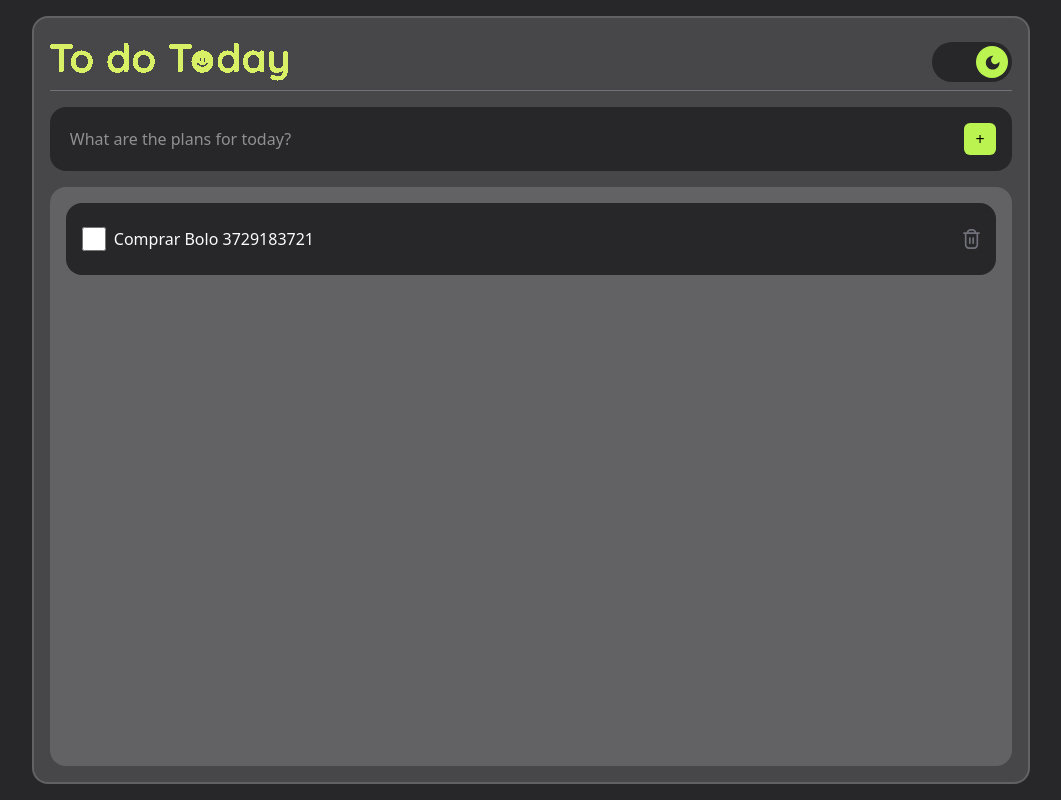
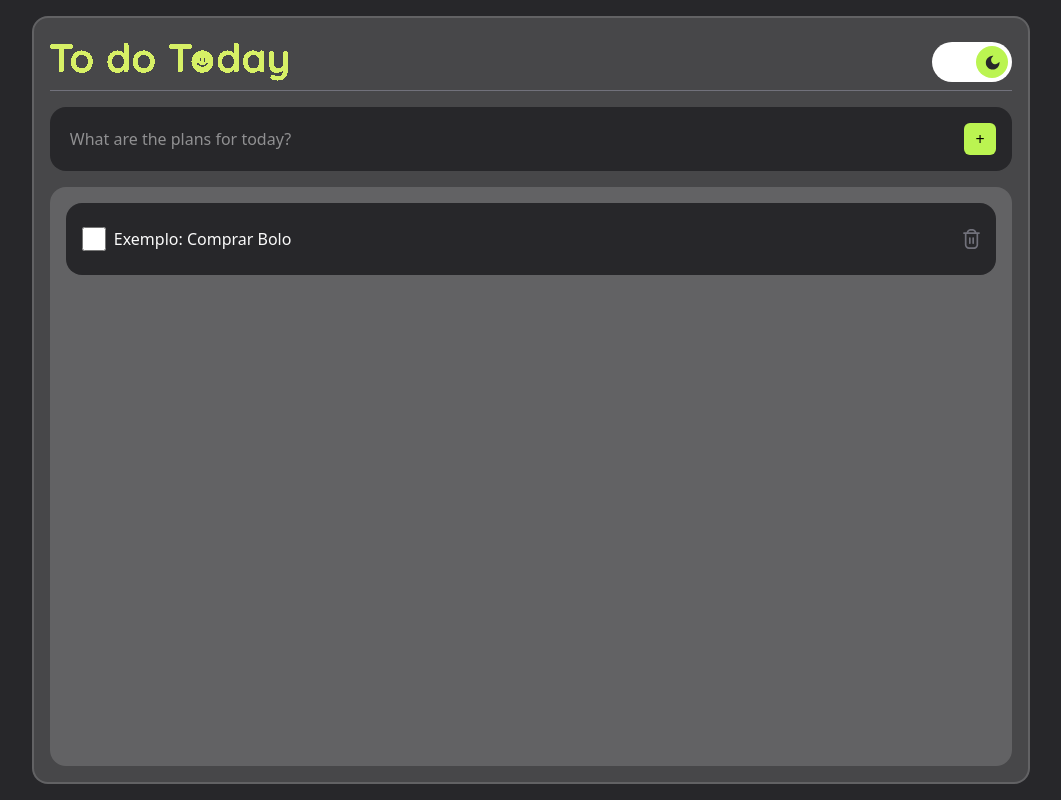
Before and after one commit to belborba/react-to-do-today, a React (Vite) app: page / in a window 1280 px wide. Shown: the whole page, without its empty margins (109-1170 px from the left). Built offline with nearby package versions, Linux system fonts and the light colour scheme.

Commit message:
Added Theme Context

```diff
--- a/package.json
+++ b/package.json
@@ -11,6 +11,8 @@
     "tailwind:init": "tailwindcss init -p"
   },
   "dependencies": {
+    "@dnd-kit/core": "^6.3.1",
+    "@dnd-kit/sortable": "^10.0.0",
     "@tailwindcss/vite": "^4.1.9",
     "react": "^19.1.0",
     "react-dom": "^19.1.0",
--- a/src/components/MainContainer/maincontainer.tsx
+++ b/src/components/MainContainer/maincontainer.tsx
@@ -1,31 +1,19 @@
-import { useState } from "react";
-import { v4 as uuidv4 } from "uuid";
 import { Header } from "../Header/Header";
 import { TaskInput } from "../TaskInput";
 import { TaskList } from "../TaskList";
-
-//Usar o Contexto
+import { TaskProvider } from "../../contexts/TaskContext";
+import { DndContext } from "@dnd-kit/core";
 
 export const MainContainer = () => {
-  const [list, setList] = useState<Task[]>([
-    { id: "3729183721", label: "Exemplo: Comprar Bolo", done: false },
-  ]);
-
-  const handleTaskAdded = (taskLabel: string) => {
-    const newTask = {
-      id: uuidv4(),
-      label: taskLabel,
-      done: false,
-    };
-
-    setList((prevList) => [...prevList, newTask]); // setList([...list, newTask])
-  };
-
   return (
-    <div className="w-full h-full sm:4/5 md:w-4/5 lg:w-4/5 lx:w-4/5 box-border bg-zinc-50/15 rounded-2xl p-4 flex flex-col gap-4 border-2 border-zinc-50/15">
-      <Header />
-      <TaskInput onTaskAdded={(taskLabel) => handleTaskAdded(taskLabel)} />
-      <TaskList />
-    </div>
+    <TaskProvider>
+      <div className="w-full h-full sm:4/5 md:w-4/5 lg:w-4/5 lx:w-4/5 box-border bg-zinc-50/15 rounded-2xl p-4 flex flex-col gap-4 border-2 border-zinc-50/15">
+        <Header />
+        <TaskInput />
+        <DndContext>
+          <TaskList />
+        </DndContext>
+      </div>
+    </TaskProvider>
   );
 };
--- a/src/components/TaskInput/index.tsx
+++ b/src/components/TaskInput/index.tsx
@@ -1,22 +1,16 @@
 import { useState } from "react";
 import { SquareButton } from "../SquareButton/SquareButton";
+import { useTask } from "../../contexts/TaskContext";
 
-interface TaskInputProps {
-  onTaskAdded: (taskLabel: string) => void;
-}
-
-// Responsável somente por enviar o valor que foi escrito dentro do input
-export const TaskInput: React.FunctionComponent<TaskInputProps> = ({
-  onTaskAdded,
-}) => {
-  // Tipificando a função como um componente react -> O TS vai entender que tem todas propriedade de um componente react. <TaskInputProps> é o componente reac que possui essas Props
+export const TaskInput = () => {
   const [taskInput, setTaskInput] = useState("");
+  const { addTask } = useTask();
 
   const handleAddTask = () => {
     const taskLabel = taskInput.trim();
 
     if (!taskLabel) return;
-    onTaskAdded(taskLabel); // Avisar pro pai que quer adicionar // onTaskAdded(taskLabel) = O handleTaskAdded
+    addTask(taskLabel);
     setTaskInput("");
   };
 
--- a/src/components/TaskList/index.tsx
+++ b/src/components/TaskList/index.tsx
@@ -1,50 +1,118 @@
-import { useState } from "react";
+import { useTask } from "../../contexts/TaskContext";
+import {
+  DndContext,
+  closestCenter,
+  PointerSensor,
+  useSensor,
+  useSensors,
+} from "@dnd-kit/core";
+import type { DragEndEvent } from "@dnd-kit/core";
 
-export const TaskList = () => {
-  const [list, setList] = useState<Task[]>([
-    { id: "3729183721", label: "Comprar Bolo", done: false },
-  ]);
+import {
+  SortableContext,
+  useSortable,
+  verticalListSortingStrategy,
+} from "@dnd-kit/sortable";
 
-  const handleDelete = (id: string) => {
-    setList((prevList) => prevList.filter((task) => task.id !== id));
-  };
+import { CSS } from "@dnd-kit/utilities";
 
-  const handleToggle = (id: string) => {
-    setList((prevList) =>
-      prevList.map((task) =>
-        task.id === id ? { ...task, done: !task.done } : task
-      )
-    );
+const SortableTaskItem = ({
+  id,
+  label,
+  done,
+  onToggle,
+  onDelete,
+}: {
+  id: string;
+  label: string;
+  done: boolean;
+  onToggle: () => void;
+  onDelete: () => void;
+}) => {
+  const {
+    attributes,
+    listeners,
+    setNodeRef,
+    transform,
+    transition,
+    isDragging,
+  } = useSortable({ id });
+
+  const style = {
+    transform: CSS.Transform.toString(transform),
+    transition,
+    opacity: isDragging ? 0.5 : 1,
+    cursor: isDragging ? "grabbing" : "grab",
   };
 
   return (
-    <div className="w-full h-full flex flex-col items-center zinc-50/15 bg-zinc-50/15 rounded-2xl p-4 overflow-y-scroll scrollbar-hidden">
-      <ul className="w-full flex flex-col gap-4">
-        {list.map((item) => (
     <li
-            key={item.id}
-            className="w-full flex gap-4 justify-between items-center bg-zinc-800 p-4 rounded-2xl"
+      ref={setNodeRef}
+      style={style}
+      {...attributes}
+      {...listeners}
+      className="w-full flex gap-4 justify-between items-center bg-zinc-800 p-4 rounded-2xl hover:bg-zinc-700"
     >
       <div className="flex justify-start items-center">
         <input
           type="checkbox"
-                className="accent-lime-300 rounded-md w-[24px] h-[24px] text-black color-gray-500"
-                onChange={() => handleToggle(item.id)}
+          checked={done}
+          className="accent-lime-300 rounded-md w-[24px] h-[24px]"
+          onChange={onToggle}
         />
-              <p className="inline p-2 text-zinc-50">
-                {item.label} {item.id}
-              </p>
+        <p className="inline p-2 text-zinc-50">{label}</p>
       </div>
-            <img
-              onClick={() => handleDelete(item.id)}
-              src="./src/assets/icons/trash-icon.svg"
+      <img onClick={onDelete} src="./src/assets/icons/trash-icon.svg" />
+    </li>
+  );
+};
+
+export const TaskList = () => {
+  const { tasks, reorderTasks, deleteTask, toggleTask } = useTask();
+
+  const sensors = useSensors(
+    useSensor(PointerSensor, {
+      activationConstraint: {
+        distance: 8, // 8px de movimento antes de iniciar o drag
+      },
+    })
+  );
+
+  const handleDragEnd = (event: DragEndEvent) => {
+    const { active, over } = event;
+
+    if (over && active.id !== over.id) {
+      const oldIndex = tasks.findIndex((task) => task.id === active.id);
+      const newIndex = tasks.findIndex((task) => task.id === over.id);
+      reorderTasks(oldIndex, newIndex);
+    }
+  };
+
+  return (
+    <div className="w-full h-full flex flex-col items-center bg-zinc-50/15 rounded-2xl p-4 overflow-y-scroll scrollbar-hidden">
+      <DndContext
+        sensors={sensors}
+        collisionDetection={closestCenter}
+        onDragEnd={handleDragEnd}
+      >
+        <SortableContext
+          items={tasks.map((task) => task.id)}
+          strategy={verticalListSortingStrategy}
+        >
+          <ul className="w-full flex flex-col gap-4">
+            {tasks.map((item) => (
+              <SortableTaskItem
+                key={item.id}
+                id={item.id}
+                label={item.label}
+                done={item.done}
+                onToggle={() => toggleTask(item.id)}
+                onDelete={() => deleteTask(item.id)}
               />
-          </li>
             ))}
           </ul>
+        </SortableContext>
+      </DndContext>
     </div>
   );
 };
-
-// onDelete -> Preciso saber qual item deletar, preciso mandar um parâmetro para a função para saber qual item deletar
-// Quando clicar vai executar uma função deleteItem
--- a/src/components/ThemeButton/ThemeButton.tsx
+++ b/src/components/ThemeButton/ThemeButton.tsx
@@ -12,6 +12,20 @@ export const ThemeButton = () => {
   return (
     <button
       onClick={handleToggle}
+      className="w-[80px] h-[40px] rounded-full flex flex-col items-end
+        gap-4 p-1 transition duration-500 ease-in-out cursor-pointer relative bg-white dark:bg-black"
+    >
+      <span className="absolute w-8 h-8 flex items-center justify-center p-1.5 bg-lime-300 rounded-full">
+        <img src={toggled ? light : dark} alt="Dark Mode" />
+      </span>
+    </button>
+  );
+};
+
+/*
+ return (
+    <button
+      onClick={handleToggle}
       className={`w-[80px] h-[40px] rounded-full flex flex-col items-end gap-4 p-1 transition duration-500 ease-in-out cursor-pointer relative
         ${toggled ? "bg-white items-start" : "bg-zinc-800 items-end"}`}
     >
@@ -21,3 +35,4 @@ export const ThemeButton = () => {
     </button>
   );
 };
+*/
--- /dev/null
+++ b/src/contexts/TaskContext.tsx
@@ -0,0 +1,75 @@
+import { createContext, useContext, useState } from "react";
+import type { ReactNode } from "react";
+import { v4 as uuidv4 } from "uuid";
+import { arrayMove } from "@dnd-kit/sortable";
+
+interface Task {
+  id: string;
+  label: string;
+  done: boolean;
+}
+
+interface TaskContextData {
+  tasks: Task[];
+  addTask: (label: string) => void;
+  deleteTask: (id: string) => void;
+  toggleTask: (id: string) => void;
+  reorderTasks: (oldIndex: number, newIndex: number) => void;
+}
+
+const TaskContext = createContext<TaskContextData>({} as TaskContextData);
+
+interface TaskProviderProps {
+  children: ReactNode;
+}
+
+export function TaskProvider({ children }: TaskProviderProps) {
+  const [tasks, setTasks] = useState<Task[]>([
+    { id: "3729183721", label: "Exemplo: Comprar Bolo", done: false },
+  ]);
+
+  const addTask = (label: string) => {
+    const newTask = {
+      id: uuidv4(),
+      label,
+      done: false,
+    };
+    setTasks((prevTasks) => [...prevTasks, newTask]);
+  };
+
+  const deleteTask = (id: string) => {
+    setTasks((prevTasks) => prevTasks.filter((task) => task.id !== id));
+  };
+
+  const toggleTask = (id: string) => {
+    setTasks((prevTasks) =>
+      prevTasks.map((task) =>
+        task.id === id ? { ...task, done: !task.done } : task
+      )
+    );
+
+    setTimeout(() => {
+      setTasks((prevTasks) => prevTasks.filter((task) => task.id !== id));
+    }, 800);
+  };
+
+  const reorderTasks = (oldIndex: number, newIndex: number) => {
+    setTasks((prevTasks) => arrayMove(prevTasks, oldIndex, newIndex));
+  };
+
+  return (
+    <TaskContext.Provider
+      value={{ tasks, addTask, deleteTask, toggleTask, reorderTasks }}
+    >
+      {children}
+    </TaskContext.Provider>
+  );
+}
+
+export function useTask() {
+  const context = useContext(TaskContext);
+  if (!context) {
+    throw new Error("useTask must be used within a TaskProvider");
+  }
+  return context;
+}
--- /dev/null
+++ b/src/contexts/ThemeContext.tsx
@@ -0,0 +1,60 @@
+// Criar o Contexto e o Provider no mesmo documento.
+// Vamos criar um Hook para facilitar o uso do contexto.
+// Vamos usar o localStorage para persistir esses dados no navegador.
+
+import {
+  createContext,
+  useContext,
+  useEffect,
+  useState,
+  type ReactNode,
+} from "react";
+
+// 1. Para armazenar os dados em localStorage precisamos criar um key do localStorage
+const STORAGE_KEY = "themeContextKey";
+
+//2. Criar contexto que vai aramazenar os dados que precisam ser repassados.
+
+/* ThemeContext vai precisar receber dados de um useState,
+já que vamos precisar alterar o estado para funcionar*/
+interface ThemeContext {
+  theme: string;
+  setTheme: (newTheme: string) => void; // Precisa receber como parâmetro o valor do tema.
+}
+
+export const ThemeContext = createContext<ThemeContext | null>(null); // Passamos o tipo de um hook nativo por <> (Generic Type Argument)
+// Inicialmente, o contexto geralmente é null, e depois é atribuído com o valor real via Provider.
+
+//3.Criar o Provider que vai passar os dados de ThemeContext
+export const ThemeProvider = ({ children }: { children: ReactNode }) => {
+  const initialTheme = localStorage.getItem(STORAGE_KEY) || "dark";
+
+  const [theme, setTheme] = useState(initialTheme);
+
+  useEffect(() => {
+    localStorage.setItem(STORAGE_KEY, theme);
+  }, [theme]);
+
+  return (
+    <ThemeContext.Provider value={{ theme, setTheme }}>
+      {children}
+    </ThemeContext.Provider>
+  );
+};
+
+export const useTheme = () => useContext(ThemeContext); //Hook para usar o Contexto
+
+// Recebe children como Prop -> Children é uma Prop especial que representa tudo que está dentro do componente.
+// O valor inicial de theme será o que está armazenado dentro do localStoage ou se inicia com o tema dark.
+// É preciso usar um Effect para realizar uma ação de após alterar o valor de theme ser armazenado no localStorage
+// O provider recebe os valores de theme e setTheme.
+
+//O valor de useState pode iniciar como um valor null porém o valor de theme foi tipado como string
+//Precisamos tipar o valor que o useState vai receber (theme) como string.
+
+// A razão de usar uma função dentro do useState é performance
+// Essa função só vai ser executada uma única vez, na primeira renderização.
+/*
+se não usa a função dentro do useState o localStorage.getItem vai ser executado toda vez que o
+componente for recriado (mesmo que o React nem use o valor depois).
+*/
```
Also changed, not shown: 1 other file (tests, documents, lock files or other folders). Lines whose indentation alone changed are shown as unchanged.
